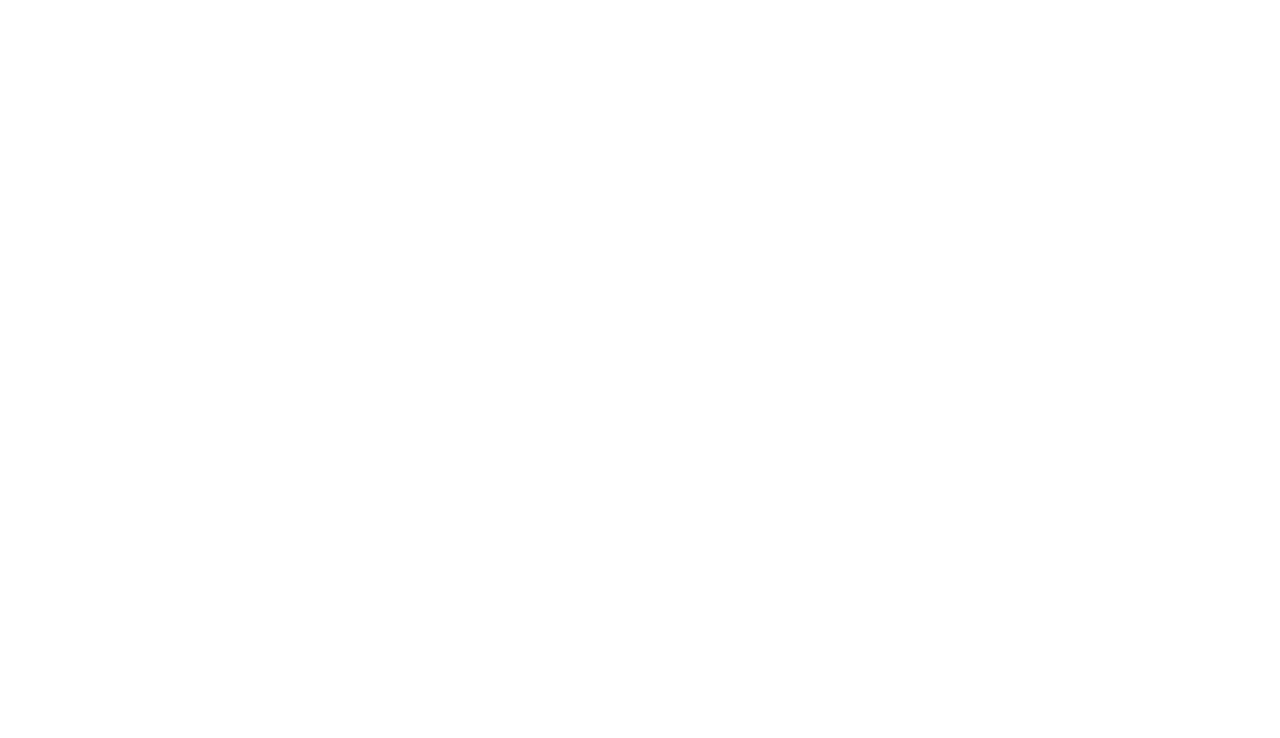
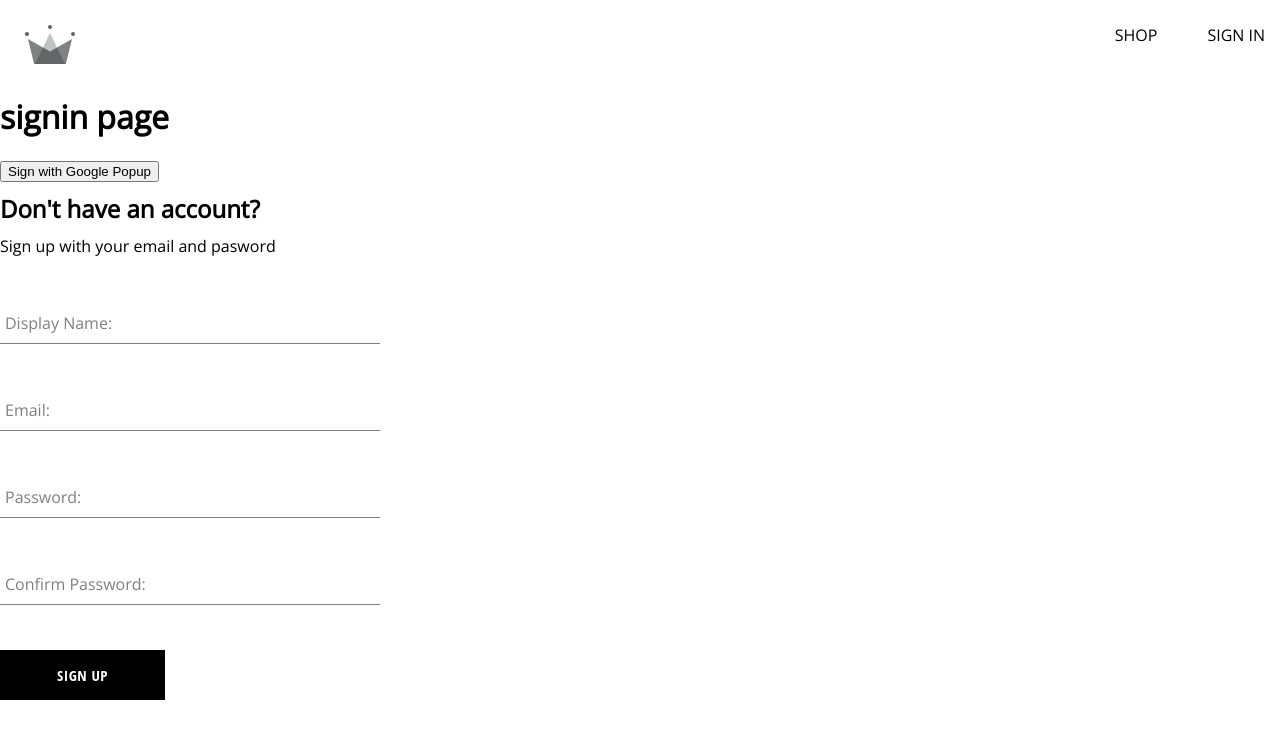
Before and after one commit to ursula-paul/fabz-store, a React (Create React App) app: page /auth in a window 1280 px wide. Before the commit this address had no page. Shown: the top 738 px of the page. Built offline with nearby package versions, Linux system fonts and the light colour scheme; a web font is replaced by a local one.

Commit message:
changed sign to authentication to refelect code and made chages where it is called

```diff
--- a/src/App.js
+++ b/src/App.js
@@ -2,7 +2,7 @@
 import { Routes, Route } from 'react-router-dom';
 import Home from './routes/home-page/home-component';
 import Navigation from './routes/navigation/navigation-component';
-import SignIn from './routes/sign-in/sign-in.component';
+import Authentication from './routes/authentication/authentication.componenet'
 
 
 
@@ -21,7 +21,7 @@
       <Route path='/' element={<Navigation/>} >
       <Route index element={<Home/>} />
       <Route path='shop' element={<Shop/>} />
-      <Route path='sign-in' element={<SignIn/>} />
+      <Route path='auth' element={<Authentication/>} />
 
       </Route>
     </Routes>
--- a/src/routes/sign-in/sign-in.component.jsx
+++ b/src/routes/authentication/authentication.componenet.jsx
@@ -5,7 +5,7 @@
 
 import SignUpForm from "../../componets/signup-form/signup-form-componenet";
 
-const SignIn = () => {
+const Authentication = () => {
 	const logGoogleUser = async () => {
 		const { user } = await SignInWithGooglePopup();
 		const userDocRef = await createUserDocumentFromAuth(user);
@@ -21,4 +21,4 @@
 	);
 };
 
-export default SignIn;
+export default Authentication;
--- a/src/routes/navigation/navigation-component.jsx
+++ b/src/routes/navigation/navigation-component.jsx
@@ -17,7 +17,7 @@
 					</Link>
 					{/* </div>
 				<div className="nav-links-container"> */}
-					<Link className="nav-link" to="/sign-in">
+					<Link className="nav-link" to="/auth">
 						SIGN IN
 					</Link>
 				</div>
--- a/src/routes/navigation/navigation-styles.scss
+++ b/src/routes/navigation/navigation-styles.scss
@@ -27,5 +27,5 @@
 }
 
 .shop-link {
-	margin-right: 60px;
+	margin-right: 20px;
 }
```
